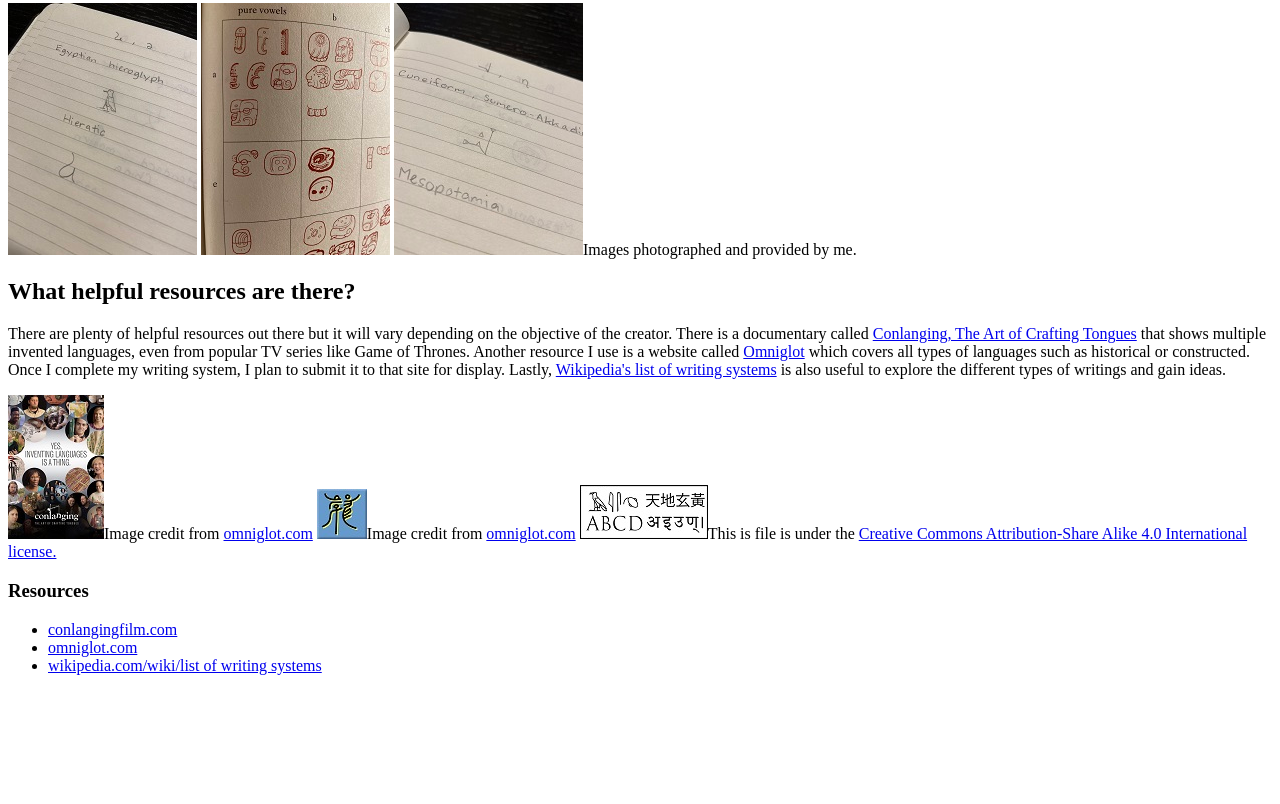
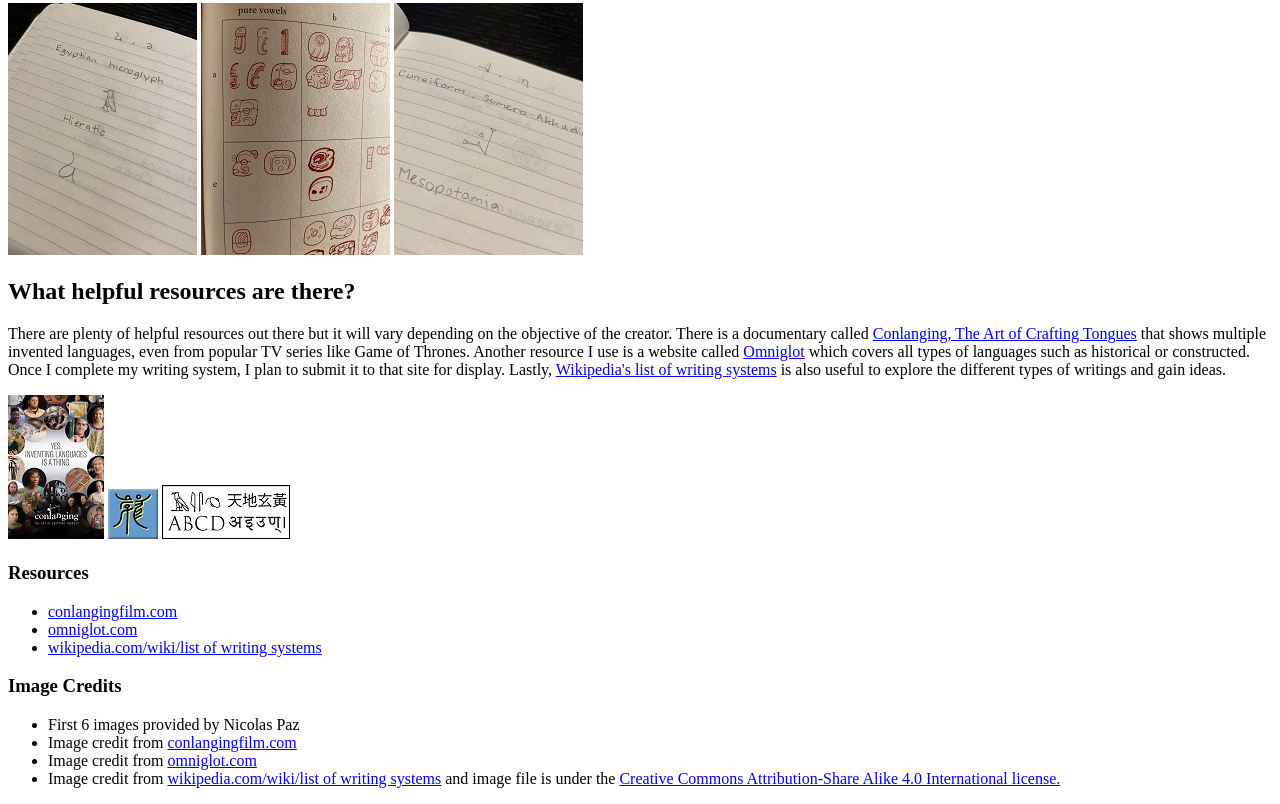
Before and after one commit to akatnico/meda-summer2020-nicolas, a plain HTML site: page projects/hobby/projectone.html in a window 1280 px wide. Shown: the part 625-1429 px from the top of the page. Before the commit the page ends 1316 px from the top, so only its background shows below. Drawn offline with Linux system fonts and the light colour scheme.

Commit message:
Modified projectone.html

```diff
--- a/projects/hobby/projectone.html
+++ b/projects/hobby/projectone.html
@@ -22,11 +22,11 @@
 
     <h2>What is my hobby?</h2>
 
-    <p>My name is Nicolas and the hobby I will be discussing about is the creation of writing systems. My interest in this unique hobby comes from my educational background. I have a Bachelors degree in Anthropology and my concentrations were in archaeology and linguistics, so looking at ancient writing systems were always fascinating to me. What I enjoy about this the most is the aesthetics and the complexity of writing systems. While I have always had an interest in writing systems, I've only recently attempted to create one myself.</p>
+    <p>My name is Nicolas Paz and the hobby I will be discussing about is the creation of writing systems. My interest in this unique hobby comes from my educational background. I have a Bachelors degree in Anthropology and my concentrations were in archaeology and linguistics, so looking at ancient writing systems were always fascinating to me. What I enjoy about this the most is the aesthetics and the complexity of writing systems. While I have always had an interest in writing systems, I've only recently attempted to create one myself.</p>
 
     <img src="img_1320.jpg" />
     <img src="img_1318.jpg" />
-    <img src="img_1315.jpg" />Images photographed and provided by me.
+    <img src="img_1315.jpg" />
 
     <h2>How to get into this hobby?</h2>
 
@@ -34,15 +34,15 @@
 
     <img src="img_1325.jpg" />
     <img src="img_1327.jpg" />
-    <img src="img_1326.jpg" />Images photographed and provided by me.
+    <img src="img_1326.jpg" />
 
     <h2>What helpful resources are there?</h2>
 
     <p>There are plenty of helpful resources out there but it will vary depending on the objective of the creator. There is a documentary called <a href="https://conlangingfilm.com">Conlanging, The Art of Crafting Tongues</a> that shows multiple invented languages, even from popular TV series like Game of Thrones. Another resource I use is a website called <a href="https://www.omniglot.com/">Omniglot</a> which covers all types of languages such as historical or constructed. Once I complete my writing system, I plan to submit it to that site for display. Lastly, <a href="https://en.wikipedia.org/wiki/List_of_writing_systems">Wikipedia's list of writing systems</a> is also useful to explore the different types of writings and gain ideas.</p>
 
-    <img src="img_1.jpg" />Image credit from <a href="https://www.omniglot.com/">omniglot.com</a>
-    <img src="img_2.jpg" />Image credit from <a href="https://www.omniglot.com/">omniglot.com</a>
-    <img src="img_3.jpg" />This is file is under the <a href="https://creativecommons.org/licenses/by-sa/4.0/deed.en">Creative Commons Attribution-Share Alike 4.0 International license.</a>
+    <img src="img_1.jpg" />
+    <img src="img_2.jpg" />
+    <img src="img_3.jpg" />
 
     <h3>Resources</h3>
     <ul>
@@ -51,6 +51,14 @@
        <li><a href="https://en.wikipedia.org/wiki/List_of_writing_systems">wikipedia.com/wiki/list of writing systems</a></li>
     </ul>
 
+    <h3>Image Credits</h3>
+    <ul>
+      <li>First 6 images provided by Nicolas Paz</li>
+      <li>Image credit from <a href="https://conlangingfilm.com">conlangingfilm.com</a></li>
+      <li>Image credit from <a href="https://www.omniglot.com/">omniglot.com</a></li>
+      <li>Image credit from <a href="https://en.wikipedia.org/wiki/List_of_writing_systems">wikipedia.com/wiki/list of writing systems</a> and image file is under the <a href="https://creativecommons.org/licenses/by-sa/4.0/deed.en">Creative Commons Attribution-Share Alike 4.0 International license.</a></li>
+   </ul>
+
   <script>
   /* JavaScript goes in between the script tags. */
   </script>
```
